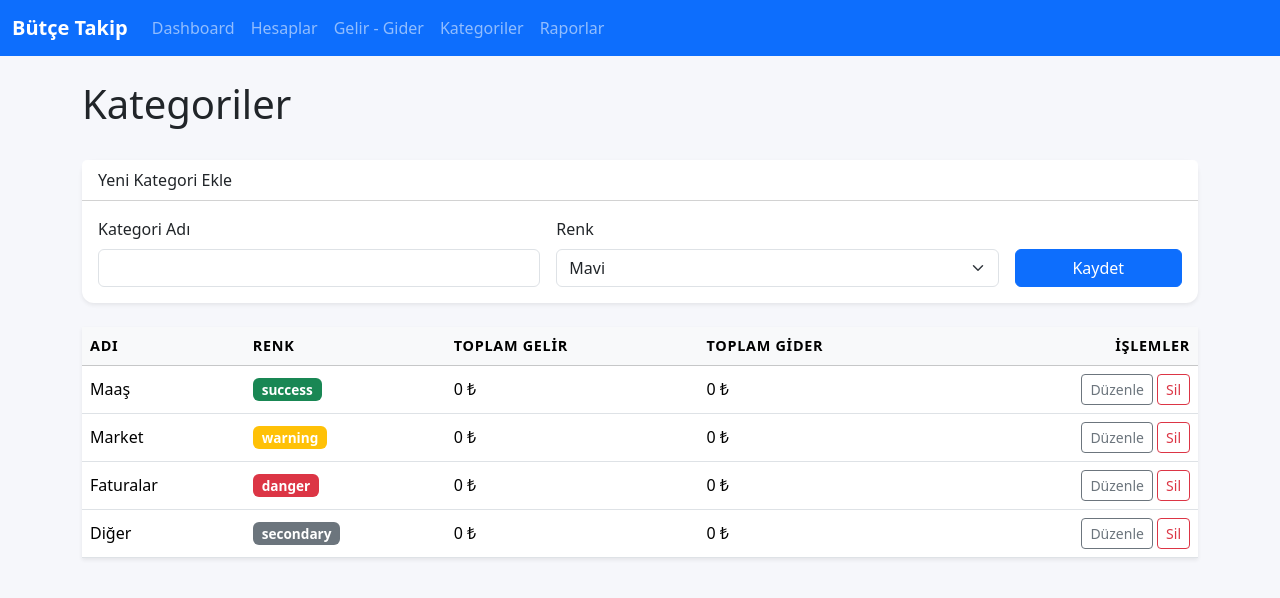
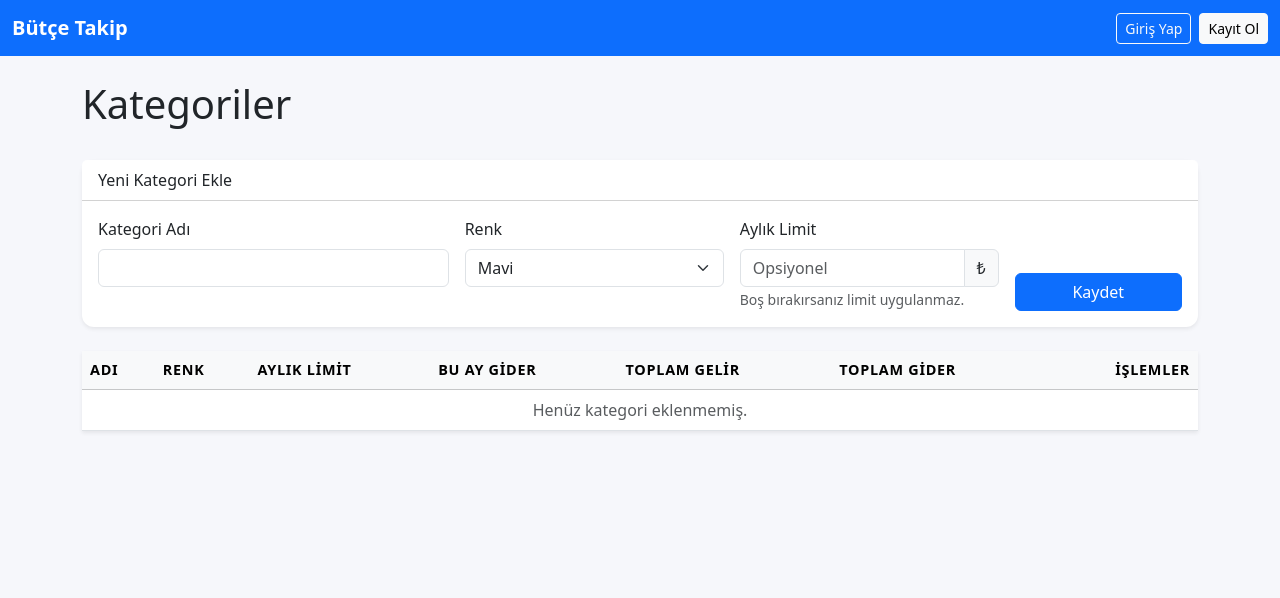
Before and after one commit to aydinbolukbasi22-max/fnc, a Flask app: template templates/categories.html in a window 1280 px wide. Shown: the top 598 px of the page. Run offline with Flask 3, Linux system fonts and the light colour scheme; the template is opened without the code that fills it: values that come from a table or form of the project are taken from there, others are empty; data comes from the database, SQL or seed files in the repository.

Commit message:
Add monthly category limits with dashboard alerts

```diff
--- a/app.py
+++ b/app.py
@@ -3,20 +3,24 @@
 
 from collections import defaultdict
 from datetime import date, datetime, timedelta
+from functools import wraps
 from typing import Dict, List
 
 from dateutil.relativedelta import relativedelta
 from flask import (
     Flask,
     flash,
+    g,
     redirect,
     render_template,
     request,
+    session,
     url_for,
 )
 
-from models import Account, Category, SavingsGoal, Transaction, db
+from models import Account, Category, SavingsGoal, Transaction, User, db
 from sqlalchemy import inspect, text
+from werkzeug.security import check_password_hash, generate_password_hash
 
 
 DEFAULT_CURRENCY = "TRY"
@@ -100,6 +104,13 @@
             )
             db.session.commit()
 
+        category_columns = {col["name"] for col in inspector.get_columns("categories")}
+        if "monthly_limit" not in category_columns:
+            db.session.execute(
+                text("ALTER TABLE categories ADD COLUMN monthly_limit FLOAT")
+            )
+            db.session.commit()
+
         # Uygulama ilk kez açıldığında varsayılan kayıtlar oluşturalım.
         if not Account.query.first():
             db.session.add_all(
@@ -139,15 +150,24 @@
     def inject_common_data() -> Dict[str, object]:
         """Şablonlarda sık kullanılan verileri otomatik olarak sağlar."""
 
-        accounts = Account.query.all()
-        categories = Category.query.all()
-        toplam_bakiye = sum(a.balance() for a in accounts)
-        toplam_gelir = sum(
-            t.amount for t in Transaction.query.filter_by(type="gelir").all()
-        )
-        toplam_gider = sum(
-            t.amount for t in Transaction.query.filter_by(type="gider").all()
-        )
+        user = getattr(g, "user", None)
+        accounts: List[Account] = []
+        categories: List[Category] = []
+        toplam_bakiye = 0.0
+        toplam_gelir = 0.0
+        toplam_gider = 0.0
+
+        if user is not None:
+            accounts = Account.query.all()
+            categories = Category.query.all()
+            toplam_bakiye = sum(a.balance() for a in accounts)
+            toplam_gelir = sum(
+                t.amount for t in Transaction.query.filter_by(type="gelir").all()
+            )
+            toplam_gider = sum(
+                t.amount for t in Transaction.query.filter_by(type="gider").all()
+            )
+
         return {
             "tum_hesaplar": accounts,
             "tum_kategoriler": categories,
@@ -160,9 +180,120 @@
             "default_currency_symbol": CURRENCY_SYMBOLS[DEFAULT_CURRENCY],
             "emotion_choices": EMOTION_CHOICES,
             "emotion_labels": EMOTION_LABELS,
+            "current_user": user,
         }
 
+    @app.before_request
+    def load_logged_in_user() -> None:
+        """Oturum açmış kullanıcıyı global bağlama yükler."""
+
+        user_id = session.get("user_id")
+        g.user = db.session.get(User, user_id) if user_id else None
+
+    def login_required(view):
+        """Kullanıcı girişi gerektiren görünümler için dekoratör."""
+
+        @wraps(view)
+        def wrapped_view(*args, **kwargs):
+            if getattr(g, "user", None) is None:
+                flash("Bu sayfaya erişmek için lütfen giriş yapın.", "warning")
+                return redirect(url_for("login"))
+            return view(*args, **kwargs)
+
+        return wrapped_view
+
+    def _kategori_limit_durumlari():
+        """Kategorilerin bu ayki limit durumlarını hesaplar."""
+
+        bugun = date.today()
+        ay_baslangic = bugun.replace(day=1)
+        ay_sonu = ay_baslangic + relativedelta(months=1)
+
+        kategoriler = Category.query.order_by(Category.name.asc()).all()
+        durumlar = []
+        for kategori in kategoriler:
+            aylik_harcama = (
+                db.session.query(db.func.sum(Transaction.amount))
+                .filter(Transaction.category_id == kategori.id)
+                .filter(Transaction.type == "gider")
+                .filter(Transaction.date >= ay_baslangic)
+                .filter(Transaction.date < ay_sonu)
+                .scalar()
+                or 0.0
+            )
+            limit = kategori.monthly_limit
+            limit_asildi = limit is not None and aylik_harcama > limit
+            durumlar.append(
+                {
+                    "kategori": kategori,
+                    "aylik_harcama": aylik_harcama,
+                    "limit": limit,
+                    "limit_asildi": limit_asildi,
+                    "kalan_limit": (limit - aylik_harcama) if limit is not None else None,
+                }
+            )
+
+        return durumlar
+
+    @app.route("/register", methods=["GET", "POST"])
+    def register():
+        """Yeni kullanıcı kaydı oluşturur."""
+
+        if getattr(g, "user", None):
+            return redirect(url_for("dashboard"))
+
+        if request.method == "POST":
+            email = request.form.get("email", "").strip().lower()
+            password = request.form.get("password", "")
+            confirm_password = request.form.get("confirm_password", "")
+
+            if not email or not password:
+                flash("E-posta ve şifre alanları zorunludur.", "danger")
+            elif password != confirm_password:
+                flash("Şifreler eşleşmiyor. Lütfen kontrol edin.", "danger")
+            elif User.query.filter_by(email=email).first():
+                flash("Bu e-posta adresiyle zaten bir hesap mevcut.", "warning")
+            else:
+                user = User(email=email, password_hash=generate_password_hash(password))
+                db.session.add(user)
+                db.session.commit()
+                flash("Kayıt işlemi tamamlandı. Giriş yapabilirsiniz.", "success")
+                return redirect(url_for("login"))
+
+        return render_template("auth/register.html")
+
+    @app.route("/login", methods=["GET", "POST"])
+    def login():
+        """Kullanıcı giriş işlemini gerçekleştirir."""
+
+        if getattr(g, "user", None):
+            return redirect(url_for("dashboard"))
+
+        if request.method == "POST":
+            email = request.form.get("email", "").strip().lower()
+            password = request.form.get("password", "")
+
+            user = User.query.filter_by(email=email).first()
+            if user and check_password_hash(user.password_hash, password):
+                session.clear()
+                session["user_id"] = user.id
+                flash("Başarıyla giriş yaptınız.", "success")
+                return redirect(url_for("dashboard"))
+
+            flash("Geçersiz e-posta veya şifre.", "danger")
+
+        return render_template("auth/login.html")
+
+    @app.route("/logout")
+    def logout():
+        """Aktif kullanıcı oturumunu sonlandırır."""
+
+        session.clear()
+        flash("Oturumunuz sonlandırıldı.", "info")
+        return redirect(url_for("login"))
+
     @app.route("/")
+    @login_required
     def dashboard():
         """Ana gösterge paneli."""
 
@@ -248,6 +379,10 @@
 
         tasarruf_planlari, kilit_mesajlari = _tasarruf_planlarini_hazirla()
 
+        kategori_limit_durumlari = _kategori_limit_durumlari()
+        limitli_kategoriler = [durum for durum in kategori_limit_durumlari if durum["limit"] is not None]
+        limit_uyarilari = [durum for durum in limitli_kategoriler if durum["limit_asildi"]]
+
         return render_template(
             "dashboard.html",
             gelirler=gelirler,
@@ -261,9 +396,13 @@
             duygu_ozeti=duygu_ozeti,
             tasarruf_planlari=tasarruf_planlari,
             kilit_mesajlari=kilit_mesajlari,
+            kategori_limit_durumlari=kategori_limit_durumlari,
+            limitli_kategoriler=limitli_kategoriler,
+            limit_uyarilari=limit_uyarilari,
         )
 
     @app.route("/savings-goals", methods=["POST"])
+    @login_required
     def create_savings_goal():
         """Yeni bir tasarruf hedefi oluşturur."""
 
@@ -292,6 +431,7 @@
         return redirect(url_for("dashboard"))
 
     @app.route("/savings-goals/<int:goal_id>/delete", methods=["POST"])
+    @login_required
     def delete_savings_goal(goal_id: int):
         """Mevcut tasarruf hedefini siler."""
 
@@ -314,6 +454,7 @@
         return None
 
     @app.route("/accounts", methods=["GET", "POST"])
+    @login_required
     def accounts():
         """Hesap listesi ve ekleme işlemleri."""
 
@@ -340,6 +481,7 @@
         )
 
     @app.route("/accounts/<int:account_id>/update", methods=["POST"])
+    @login_required
     def update_account(account_id: int):
         """Hesap bilgilerini günceller."""
 
@@ -355,6 +497,7 @@
         return redirect(url_for("accounts"))
 
     @app.route("/accounts/<int:account_id>/delete", methods=["POST"])
+    @login_required
     def delete_account(account_id: int):
         """Hesabı ve ilişkili işlemleri siler."""
 
@@ -365,36 +508,48 @@
         return redirect(url_for("accounts"))
 
     @app.route("/categories", methods=["GET", "POST"])
+    @login_required
     def categories():
         """Kategori listesi ve ekleme işlemleri."""
 
         if request.method == "POST":
             name = request.form.get("name", "").strip()
             color = request.form.get("color", "secondary").strip() or "secondary"
-            if not name:
+            limit = request.form.get("monthly_limit", type=float)
+            if limit is not None and limit < 0:
+                flash("Aylık limit negatif olamaz.", "danger")
+            elif not name:
                 flash("Kategori adı zorunludur.", "danger")
             else:
-                kategori = Category(name=name, color=color)
+                kategori = Category(name=name, color=color, monthly_limit=limit)
                 db.session.add(kategori)
                 db.session.commit()
                 flash("Kategori eklendi.", "success")
             return redirect(url_for("categories"))
 
-        kategoriler = Category.query.order_by(Category.name.asc()).all()
-        return render_template("categories.html", kategoriler=kategoriler)
+        kategori_durumlari = _kategori_limit_durumlari()
+
+        return render_template("categories.html", kategori_durumlari=kategori_durumlari)
 
     @app.route("/categories/<int:category_id>/update", methods=["POST"])
+    @login_required
     def update_category(category_id: int):
         """Kategori bilgilerini günceller."""
 
         kategori = Category.query.get_or_404(category_id)
         kategori.name = request.form.get("name", kategori.name).strip()
         kategori.color = request.form.get("color", kategori.color).strip() or kategori.color
+        limit = request.form.get("monthly_limit", type=float)
+        if limit is not None and limit < 0:
+            flash("Aylık limit negatif olamaz.", "danger")
+            return redirect(url_for("categories"))
+        kategori.monthly_limit = limit
         db.session.commit()
         flash("Kategori güncellendi.", "success")
         return redirect(url_for("categories"))
 
     @app.route("/categories/<int:category_id>/delete", methods=["POST"])
+    @login_required
     def delete_category(category_id: int):
         """Kategoriyi siler."""
 
@@ -405,6 +560,7 @@
         return redirect(url_for("categories"))
 
     @app.route("/transactions", methods=["GET", "POST"])
+    @login_required
     def transactions():
         """Gelir ve gider işlemlerini listeler ve yeni kayıt ekler."""
 
@@ -467,6 +623,7 @@
         )
 
     @app.route("/transactions/<int:transaction_id>/update", methods=["POST"])
+    @login_required
     def update_transaction(transaction_id: int):
         """Var olan bir işlemi günceller."""
 
@@ -487,6 +644,7 @@
         return redirect(url_for("transactions"))
 
     @app.route("/transactions/<int:transaction_id>/delete", methods=["POST"])
+    @login_required
     def delete_transaction(transaction_id: int):
         """İşlemi siler."""
 
@@ -497,6 +655,7 @@
         return redirect(url_for("transactions"))
 
     @app.route("/reports")
+    @login_required
     def reports():
         """Grafik raporlarını gösterir."""
 
--- a/templates/base.html
+++ b/templates/base.html
@@ -16,6 +16,7 @@
           <span class="navbar-toggler-icon"></span>
         </button>
         <div class="collapse navbar-collapse" id="navbarNav">
+          {% if current_user %}
             <ul class="navbar-nav me-auto mb-2 mb-lg-0">
               <li class="nav-item"><a class="nav-link{% if request.endpoint == 'dashboard' %} active{% endif %}" href="{{ url_for('dashboard') }}">Dashboard</a></li>
               <li class="nav-item"><a class="nav-link{% if request.endpoint == 'accounts' %} active{% endif %}" href="{{ url_for('accounts') }}">Hesaplar</a></li>
@@ -23,6 +24,16 @@
               <li class="nav-item"><a class="nav-link{% if request.endpoint == 'categories' %} active{% endif %}" href="{{ url_for('categories') }}">Kategoriler</a></li>
               <li class="nav-item"><a class="nav-link{% if request.endpoint == 'reports' %} active{% endif %}" href="{{ url_for('reports') }}">Raporlar</a></li>
             </ul>
+            <div class="d-flex align-items-center gap-2">
+              <span class="navbar-text small text-white-50 d-none d-lg-inline">{{ current_user.email }}</span>
+              <a class="btn btn-outline-light btn-sm" href="{{ url_for('logout') }}">Çıkış Yap</a>
+            </div>
+          {% else %}
+            <div class="ms-auto d-flex gap-2">
+              <a class="btn btn-outline-light btn-sm" href="{{ url_for('login') }}">Giriş Yap</a>
+              <a class="btn btn-light btn-sm" href="{{ url_for('register') }}">Kayıt Ol</a>
+            </div>
+          {% endif %}
         </div>
       </div>
     </nav>
--- a/templates/categories.html
+++ b/templates/categories.html
@@ -10,11 +10,11 @@
   <div class="card-header bg-white">Yeni Kategori Ekle</div>
   <div class="card-body">
     <form method="post" class="row g-3">
-      <div class="col-md-5">
+      <div class="col-md-4">
         <label class="form-label">Kategori Adı</label>
         <input type="text" name="name" class="form-control" required>
       </div>
-      <div class="col-md-5">
+      <div class="col-md-3">
         <label class="form-label">Renk</label>
         <select name="color" class="form-select">
           <option value="primary">Mavi</option>
@@ -25,6 +25,14 @@
           <option value="info">Turkuaz</option>
           <option value="dark">Siyah</option>
         </select>
+      </div>
+      <div class="col-md-3">
+        <label class="form-label">Aylık Limit</label>
+        <div class="input-group">
+          <input type="number" name="monthly_limit" class="form-control" min="0" step="0.01" placeholder="Opsiyonel">
+          <span class="input-group-text">{{ default_currency_symbol }}</span>
+        </div>
+        <small class="text-muted">Boş bırakırsanız limit uygulanmaz.</small>
       </div>
       <div class="col-md-2 align-self-end">
         <button type="submit" class="btn btn-primary w-100">Kaydet</button>
@@ -39,18 +47,43 @@
       <tr>
         <th>Adı</th>
         <th>Renk</th>
+        <th>Aylık Limit</th>
+        <th>Bu Ay Gider</th>
         <th>Toplam Gelir</th>
         <th>Toplam Gider</th>
         <th class="text-end">İşlemler</th>
       </tr>
     </thead>
     <tbody>
-      {% for kategori in kategoriler %}
+      {% for durum in kategori_durumlari %}
+      {% set kategori = durum.kategori %}
       {% set gelir = kategori.transactions | selectattr('type', 'equalto', 'gelir') | sum(attribute='amount') %}
       {% set gider = kategori.transactions | selectattr('type', 'equalto', 'gider') | sum(attribute='amount') %}
-      <tr>
+      <tr class="{% if durum.limit_asildi %}table-danger{% endif %}">
         <td>{{ kategori.name }}</td>
         <td><span class="badge bg-{{ kategori.color }}">{{ kategori.color }}</span></td>
+        <td>
+          {% if durum.limit is not none %}
+            {{ durum.limit | round(2) }} {{ default_currency_symbol }}
+          {% else %}
+            <span class="text-muted">Tanımsız</span>
+          {% endif %}
+        </td>
+        <td>
+          <div class="d-flex align-items-center justify-content-between">
+            <span>{{ durum.aylik_harcama | round(2) }} {{ default_currency_symbol }}</span>
+            {% if durum.limit is not none %}
+              <span class="badge {% if durum.limit_asildi %}bg-danger{% else %}bg-secondary{% endif %} ms-2">
+                {% if durum.limit_asildi %}Limit Aşıldı{% else %}{{ (100 * durum.aylik_harcama / durum.limit) | round(0) if durum.limit > 0 else 0 }}%{% endif %}
+              </span>
+            {% endif %}
+          </div>
+          {% if durum.limit is not none and not durum.limit_asildi %}
+          <small class="text-muted">Kalan: {{ durum.kalan_limit | round(2) }} {{ default_currency_symbol }}</small>
+          {% elif durum.limit_asildi %}
+          <small class="text-danger">Limit {{ (durum.aylik_harcama - durum.limit) | round(2) }} {{ default_currency_symbol }} aşıldı.</small>
+          {% endif %}
+        </td>
         <td>{{ gelir | round(2) }} {{ default_currency_symbol }}</td>
         <td>{{ gider | round(2) }} {{ default_currency_symbol }}</td>
         <td class="text-end">
@@ -61,13 +94,13 @@
         </td>
       </tr>
       <tr class="collapse" id="editCategory{{ kategori.id }}">
-        <td colspan="5">
+        <td colspan="7">
           <form action="{{ url_for('update_category', category_id=kategori.id) }}" method="post" class="row g-3">
-            <div class="col-md-4">
+            <div class="col-md-3">
               <label class="form-label">Kategori Adı</label>
               <input type="text" name="name" class="form-control" value="{{ kategori.name }}" required>
             </div>
-            <div class="col-md-4">
+            <div class="col-md-3">
               <label class="form-label">Renk</label>
               <select name="color" class="form-select">
                 {% for renk in ['primary','secondary','success','danger','warning','info','dark'] %}
@@ -75,7 +108,15 @@
                 {% endfor %}
               </select>
             </div>
-            <div class="col-md-4 align-self-end">
+            <div class="col-md-4">
+              <label class="form-label">Aylık Limit</label>
+              <div class="input-group">
+                <input type="number" name="monthly_limit" class="form-control" min="0" step="0.01" value="{{ kategori.monthly_limit if kategori.monthly_limit is not none else '' }}" placeholder="Opsiyonel">
+                <span class="input-group-text">{{ default_currency_symbol }}</span>
+              </div>
+              <small class="text-muted">Boş bırakırsanız limit uygulanmaz.</small>
+            </div>
+            <div class="col-md-2 align-self-end">
               <button type="submit" class="btn btn-success w-100">Güncelle</button>
             </div>
           </form>
@@ -83,7 +124,7 @@
       </tr>
       {% else %}
       <tr>
-        <td colspan="5" class="text-center text-muted">Henüz kategori eklenmemiş.</td>
+        <td colspan="7" class="text-center text-muted">Henüz kategori eklenmemiş.</td>
       </tr>
       {% endfor %}
     </tbody>
```
Also changed, not shown: models.py (+13 -1 lines), templates/auth/login.html (added, +31 -0 lines), templates/auth/register.html (added, +35 -0 lines), templates/dashboard.html (+50 -0 lines). Lines whose indentation alone changed are shown as unchanged.
